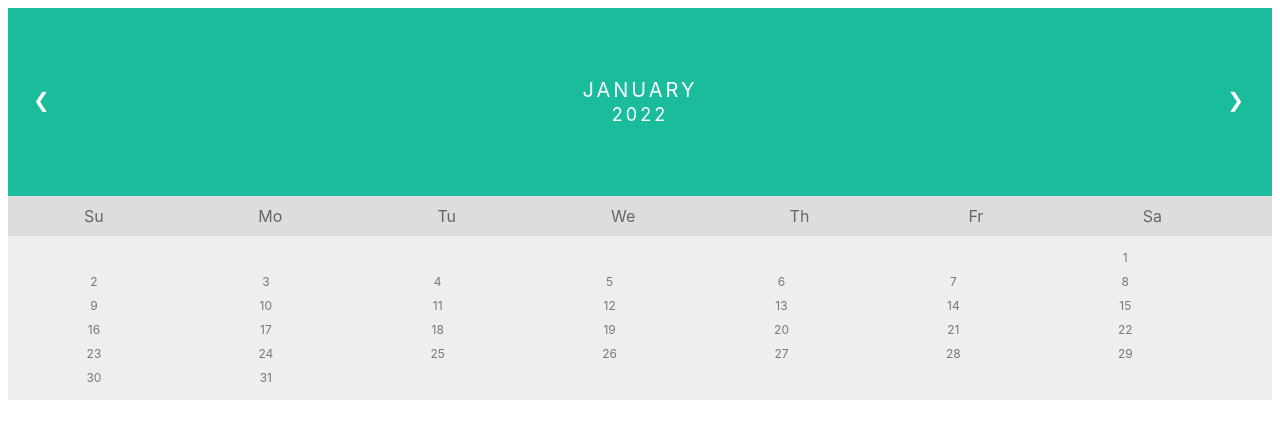
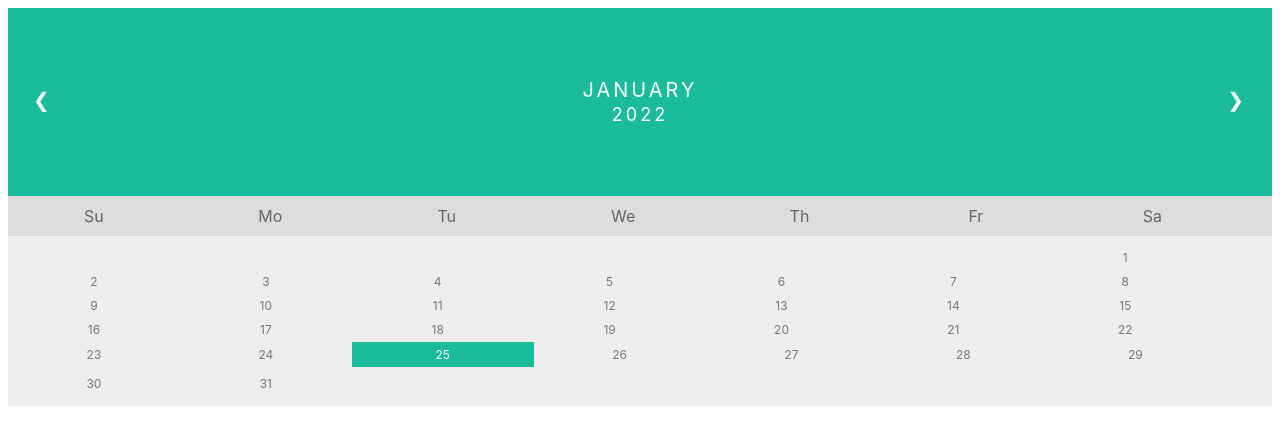
Before and after one commit to JanDN312/SpaceBarClubOwnerSide, a Svelte app in the folder Calendar/my_svelte_calendar/: page / in a window 1280 px wide. Shown: the top 444 px of the page. Built offline with nearby package versions, Linux system fonts and the light colour scheme.

Commit message:
v0.1.3 highlight currentDay

```diff
--- a/Calendar/my_svelte_calendar/src/App.svelte
+++ b/Calendar/my_svelte_calendar/src/App.svelte
@@ -34,6 +34,11 @@ import { listen_dev } from "svelte/internal";
 	// For the numberOfDays we give year and monthIndex and the 0 means we want the LAST Day in the .getDate() function
 	$: numberOfDays = new Date(year, monthIndex+1, 0).getDate();
 	$: console.log(`Number of Days per Month: ${numberOfDays}`);
+
+	// Create a constant for the current day to highlight the current day in the calendar
+	let currentDay = date.getDate();
+	$: currentDay = currentDay
+	$: console.log(`Current Day: ${currentDay}`);
 </script>
 
 <main>
@@ -71,7 +76,7 @@ import { listen_dev } from "svelte/internal";
 			{#if i < firstDayIndex}
 			<li></li>
 			{:else}
-				<li>{i - firstDayIndex +1}</li>
+				<li class:active={i === currentDay+(firstDayIndex-1)}>{i - firstDayIndex +1}</li>
 			{/if}
 		{/each}
 	</ul>
@@ -166,7 +171,7 @@ import { listen_dev } from "svelte/internal";
 	}
 
 	/* Highlight the "current" day */
-	.days li .active {
+	.active {
 	padding: 5px;
 	background: #1abc9c;
 	color: white !important
```
